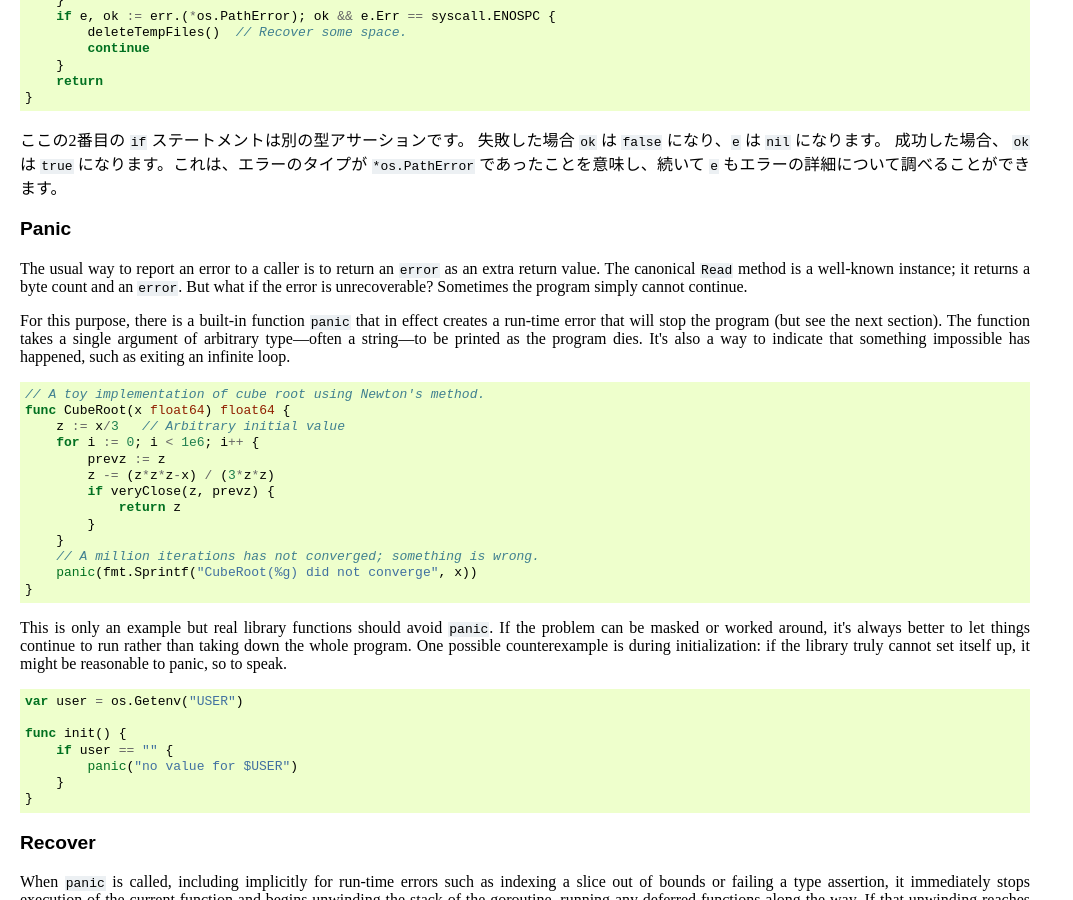
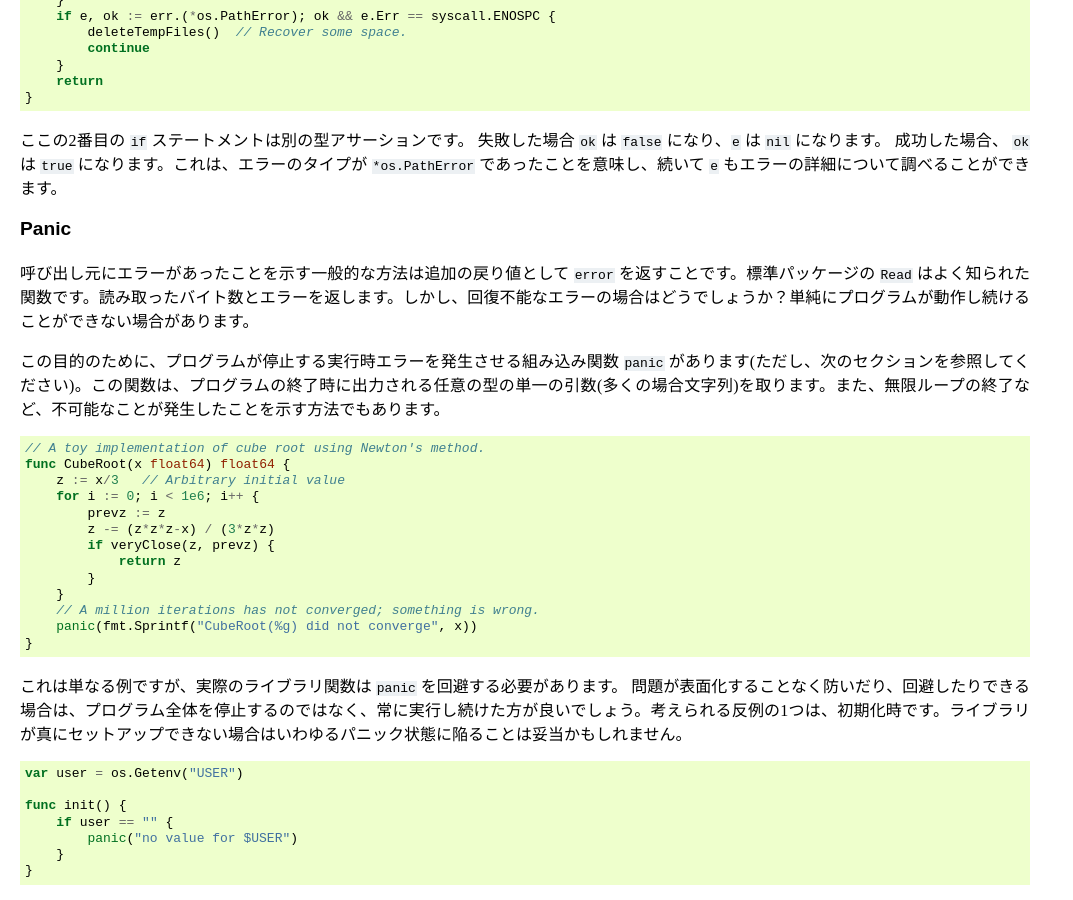
Before and after one commit to d-tsuji/effective_go, a Sphinx documentation site: the page built from source/documents/effective_go_ja.rst, in a window 1280 px wide and 900 px high, scrolled down 41444 px. Shown: the whole window, without its empty margins (0-1073 px from the left). Built offline with Sphinx 7.4.7, drawn with Linux system fonts in a browser that asks for light colours; some of the changed text lies outside the part shown.

Commit message:
add panic section

```diff
--- a/source/documents/effective_go_ja.rst
+++ b/source/documents/effective_go_ja.rst
@@ -2273,17 +2273,9 @@ Goでは慣例としてエラーはシンプルなビルトインインターフ
 Panic
 ~~~~~
 
-The usual way to report an error to a caller is to return an ``error``
-as an extra return value. The canonical ``Read`` method is a well-known
-instance; it returns a byte count and an ``error``. But what if the
-error is unrecoverable? Sometimes the program simply cannot continue.
-
-For this purpose, there is a built-in function ``panic`` that in effect
-creates a run-time error that will stop the program (but see the next
-section). The function takes a single argument of arbitrary type—often a
-string—to be printed as the program dies. It's also a way to indicate
-that something impossible has happened, such as exiting an infinite
-loop.
+呼び出し元にエラーがあったことを示す一般的な方法は追加の戻り値として ``error`` を返すことです。標準パッケージの ``Read`` はよく知られた関数です。読み取ったバイト数とエラーを返します。しかし、回復不能なエラーの場合はどうでしょうか？単純にプログラムが動作し続けることができない場合があります。
+
+この目的のために、プログラムが停止する実行時エラーを発生させる組み込み関数 ``panic`` があります(ただし、次のセクションを参照してください)。この関数は、プログラムの終了時に出力される任意の型の単一の引数(多くの場合文字列)を取ります。また、無限ループの終了など、不可能なことが発生したことを示す方法でもあります。
 
 .. code-block:: go
 
@@ -2301,12 +2293,7 @@ loop.
        panic(fmt.Sprintf("CubeRoot(%g) did not converge", x))
    }
 
-This is only an example but real library functions should avoid
-``panic``. If the problem can be masked or worked around, it's always
-better to let things continue to run rather than taking down the whole
-program. One possible counterexample is during initialization: if the
-library truly cannot set itself up, it might be reasonable to panic, so
-to speak.
+これは単なる例ですが、実際のライブラリ関数は ``panic`` を回避する必要があります。 問題が表面化することなく防いだり、回避したりできる場合は、プログラム全体を停止するのではなく、常に実行し続けた方が良いでしょう。考えられる反例の1つは、初期化時です。ライブラリが真にセットアップできない場合はいわゆるパニック状態に陥ることは妥当かもしれません。
 
 .. code-block:: go
 
```
